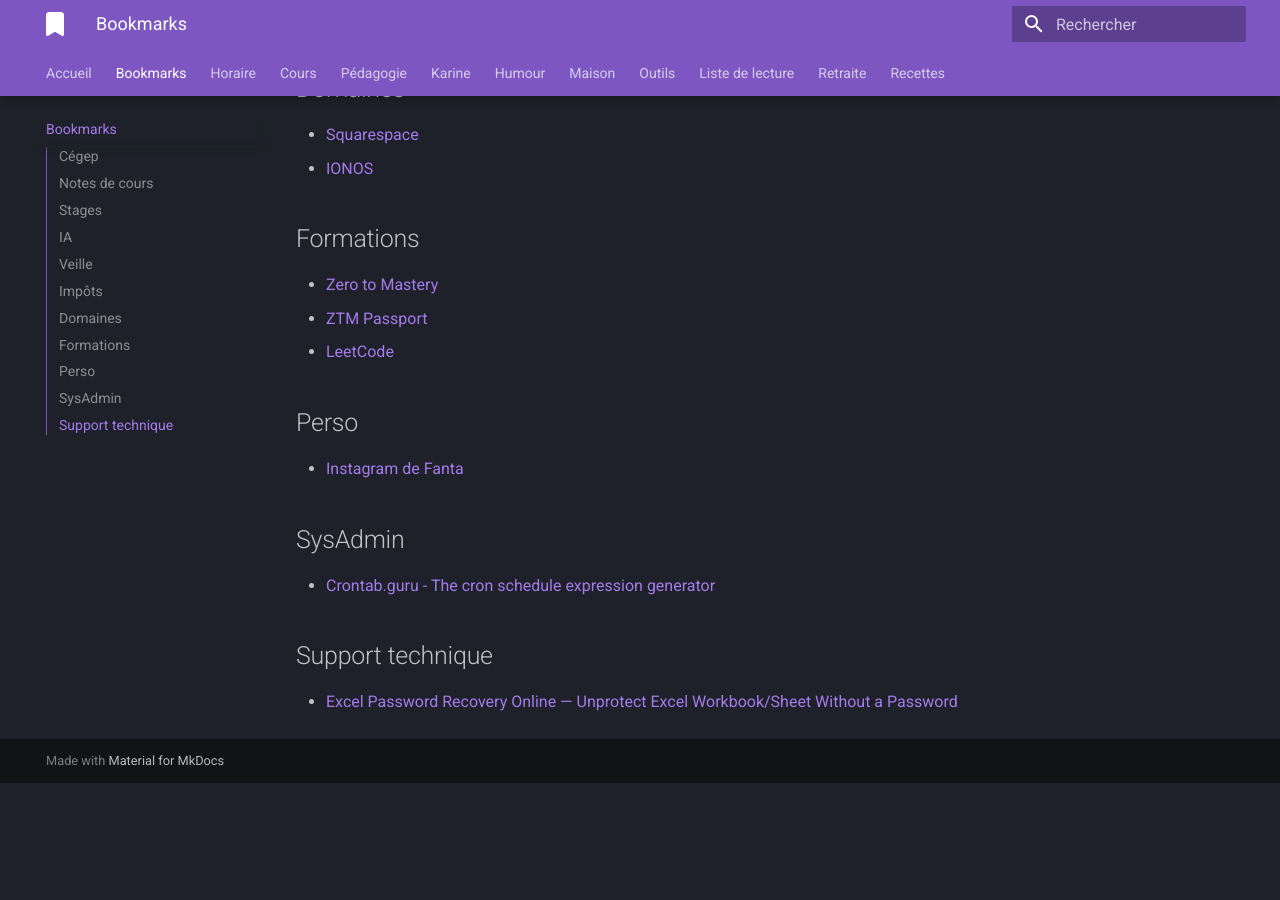
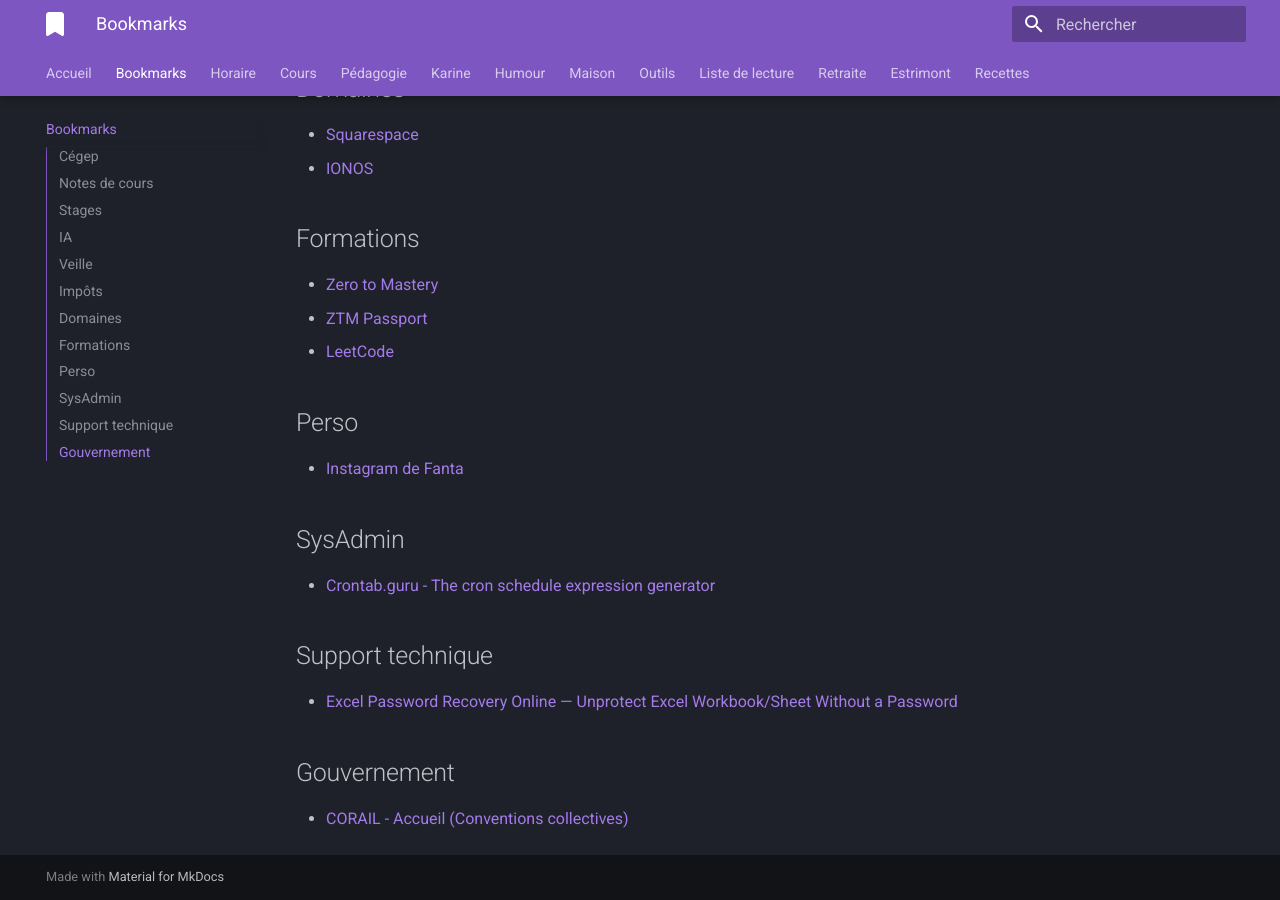
Before and after one commit to jaixan/bm, an MkDocs documentation site: the page built from docs/bookmarks.md, in a window 1280 px wide and 900 px high, scrolled down 2064 px. Built offline with MkDocs 1.6.1 and Material for MkDocs 9.7.7, drawn with Linux system fonts in a browser that asks for light colours; before the commit the page ends 2847 px from its top, so only the background shows below that.

Commit message:
ajout Estrimont

```diff
--- a/docs/bookmarks.md
+++ b/docs/bookmarks.md
@@ -82,3 +82,7 @@
 ## Support technique
 
 - [Excel Password Recovery Online — Unprotect Excel Workbook/Sheet Without a Password](https://www.lostmypass.com/file-types/ms-excel/)
+
+## Gouvernement
+
+- [CORAIL - Accueil (Conventions collectives)](https://www.corail.gouv.qc.ca/abonnement/docs/accueil.do)
--- a/mkdocs.yml
+++ b/mkdocs.yml
@@ -26,6 +26,7 @@
       - 'Bâtir mac': buildmac.md
   - 'Liste de lecture': readinglist.md
   - 'Retraite': retraite.md
+  - 'Estrimont': estrimont.md
   - 'Recettes':
       - 'Livre de recettes': recettes/livre.md
       - 'Anglais':
```
Also changed, not shown: docs/estrimont.md (added, +3 -0 lines), 2 other files.
